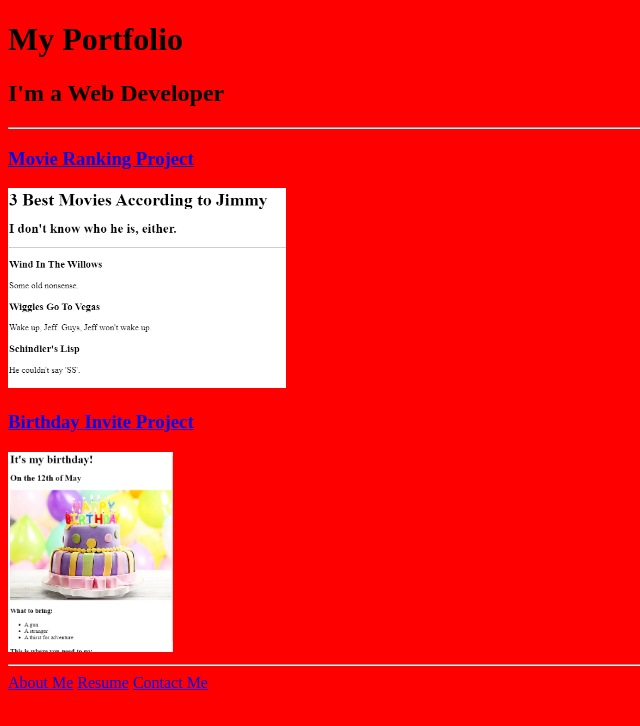
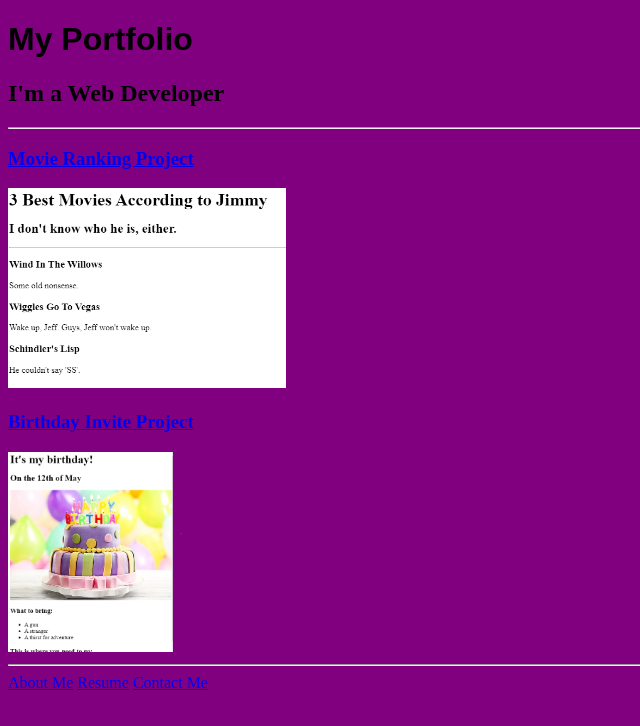
Before and after one commit to gwindletech/html-portfolio, a plain HTML site: page index.html in a window 1280 px wide. Shown: the whole page, without its empty margins (0-640 px from the left). Drawn offline with Linux system fonts and the light colour scheme.

Commit message:
Update style.css

```diff
--- a/style.css
+++ b/style.css
@@ -1,3 +1,7 @@
 * {
-  background-color: red;
+  background-color: purple;
 }
+
+h1 {
+  font-family: 'Quicksand', sans-serif;
+}
```
